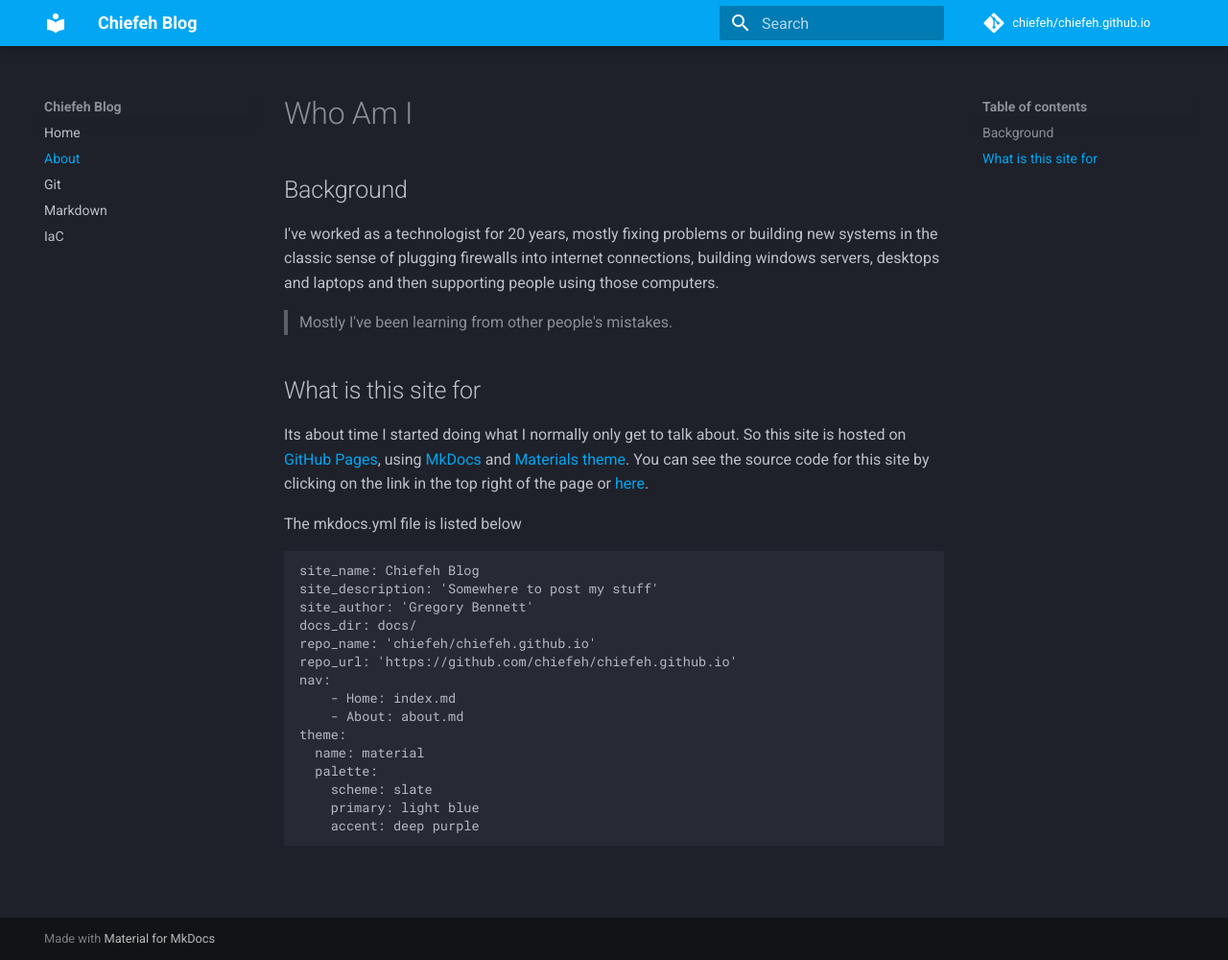
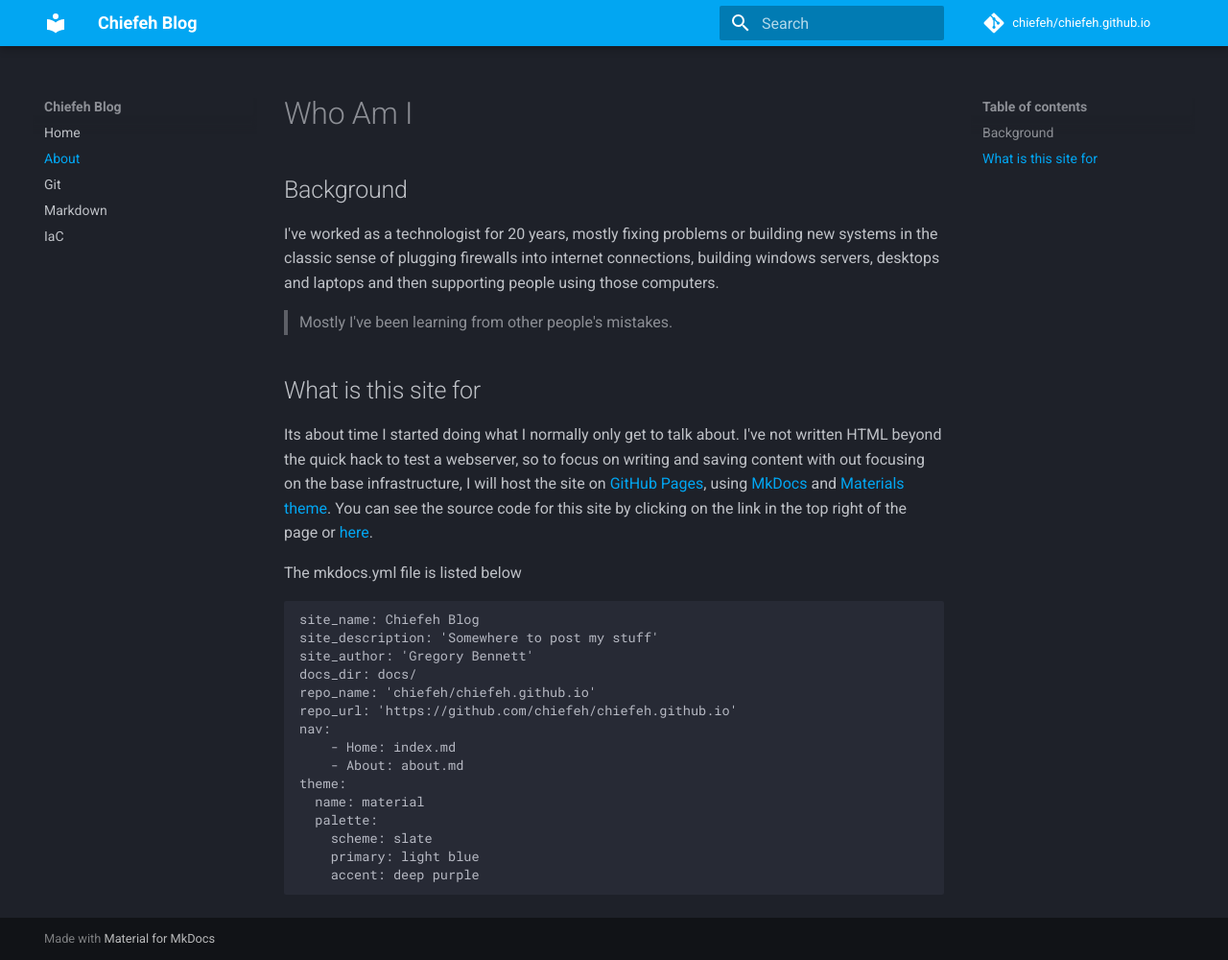
Before and after one commit to chiefeh/chiefeh.github.io, an MkDocs documentation site: the page built from docs/about.md, in a window 1280 px wide and 1000 px high. Shown: the whole window at 96% size. Built offline with MkDocs 1.6.1 and Material for MkDocs 9.7.7, drawn with Linux system fonts in a browser that asks for light colours; comment, search, counter and statistics services are not loaded.

Commit message:
a bit more in about

```diff
--- a/docs/about.md
+++ b/docs/about.md
@@ -3,17 +3,19 @@
 ## Background
 
 I've worked as a technologist for 20 years, mostly fixing problems or building
-new systems in the classic sense of plugging firewalls into internet connections,
-building windows servers, desktops and laptops and then supporting people
-using those computers.
+new systems in the classic sense of plugging firewalls into internet
+connections, building windows servers, desktops and laptops and then supporting
+people using those computers.
 
 > Mostly I've been learning from other people's mistakes.
 
 ## What is this site for
 
-Its about time I started doing what I normally only get to talk about.
-So this site is hosted on [GitHub Pages](https://pages.github.com/),
-using [MkDocs](https://mkdocs.readthedocs.io/en/stable/) and
+Its about time I started doing what I normally only get to talk about. I've
+not written HTML beyond the quick hack to test a webserver, so to focus on writing
+and saving content with out focusing on the base infrastructure, I will host the
+site on [GitHub Pages](https://pages.github.com/), using
+[MkDocs](https://mkdocs.readthedocs.io/en/stable/) and
 [Materials theme](https://squidfunk.github.io/mkdocs-material/).
 You can see the source code for this site by clicking on the link in the top
 right of the page or [here](https://github.com/chiefeh/chiefeh.github.io).
```
